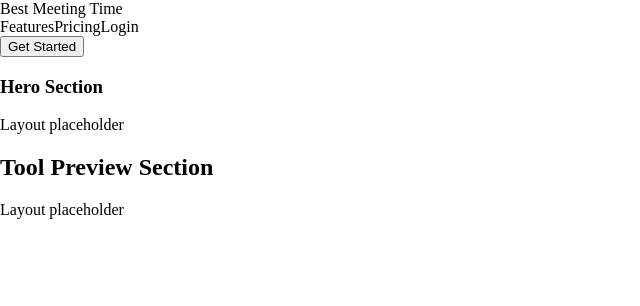
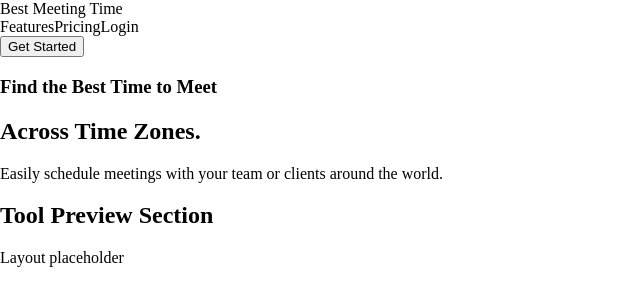
Before and after one commit to techtalk1282/Best-Meeting-Time, a Next.js app: page / in a window 1280 px wide. Shown: the top 306 px of the page, without its empty margins (0-640 px from the left). Built offline with nearby package versions, Linux system fonts and the light colour scheme.

Commit message:
ui(hero): add hero headline block structure

```diff
--- a/app/ui/HeroSection.tsx
+++ b/app/ui/HeroSection.tsx
@@ -19,10 +19,13 @@ export default function HeroSection() {
           </div>
         </nav>
 
-        {/* Hero Placeholder Content (from Step 1) */}
+        {/* Hero Headline Block */}
         <div>
-          <h1>Hero Section</h1>
-          <p>Layout placeholder</p>
+          <h1>Find the Best Time to Meet</h1>
+          <h2>Across Time Zones.</h2>
+          <p>
+            Easily schedule meetings with your team or clients around the world.
+          </p>
         </div>
       </div>
     </section>
```
